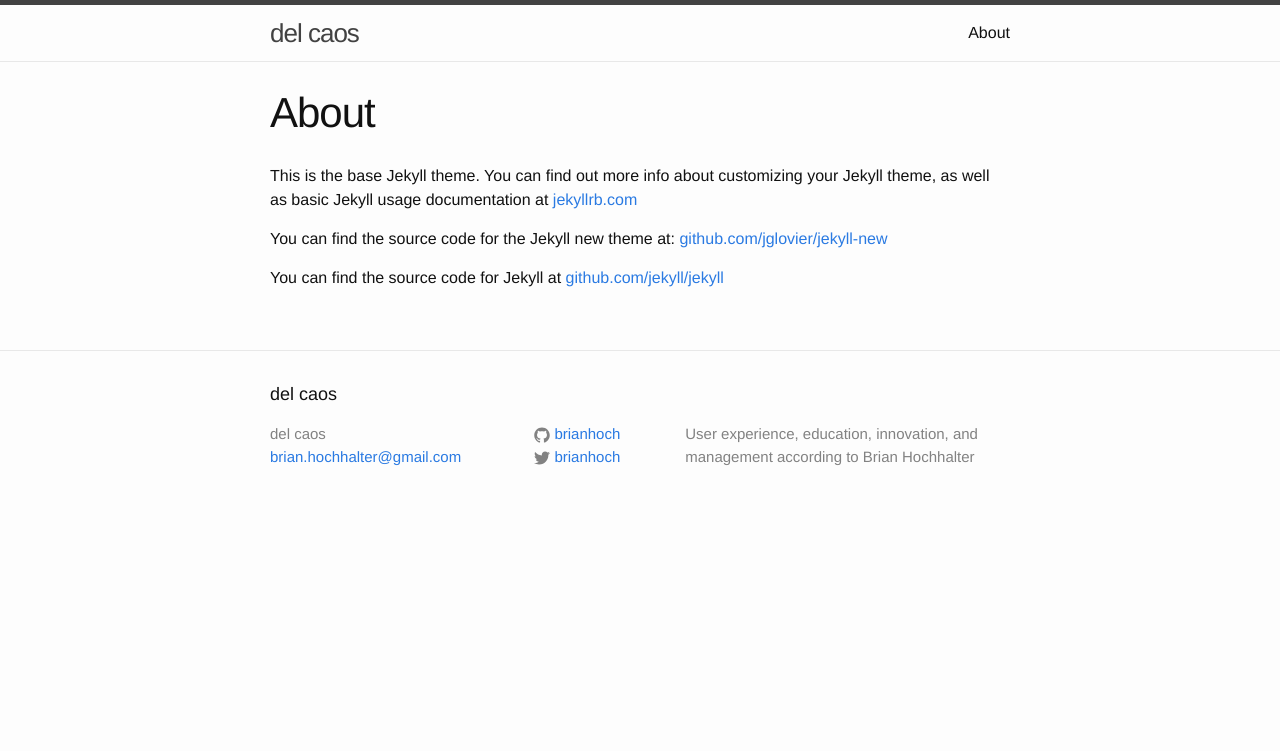
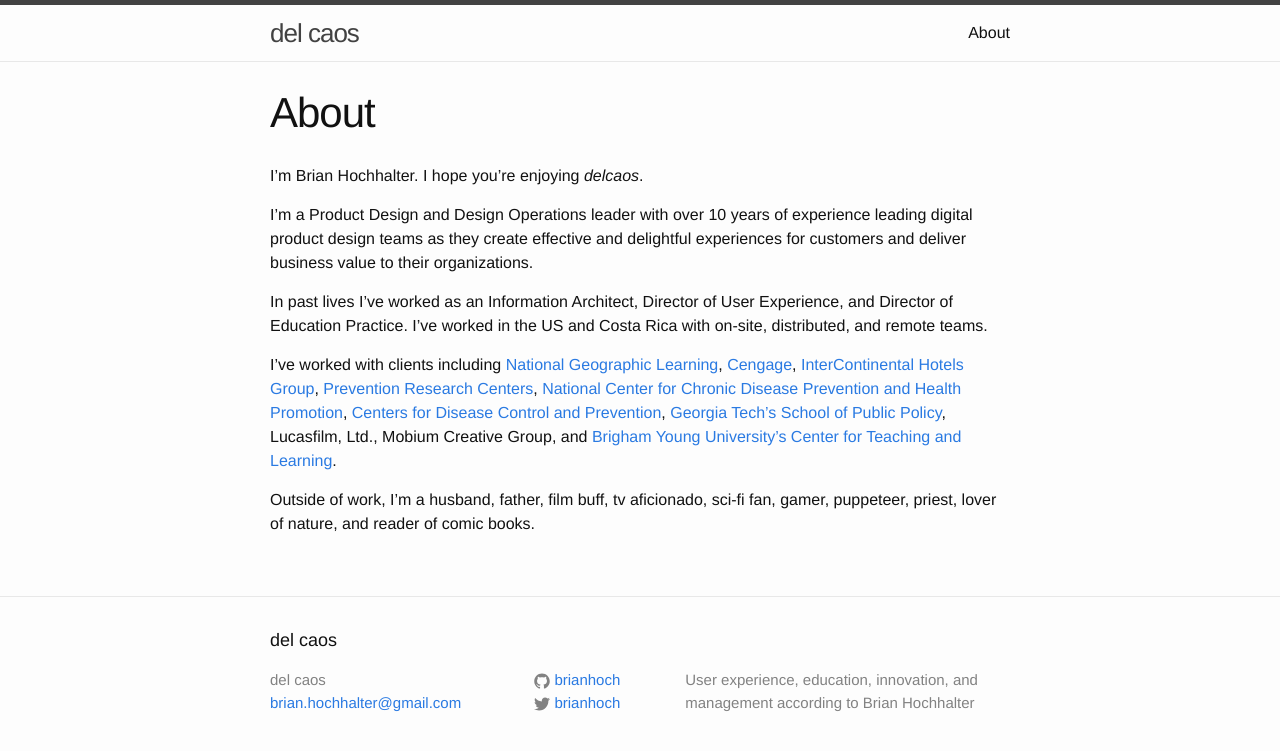
Before and after one commit to brianhoch/brianhoch.github.io, a Jekyll site: the page built from about.md, in a window 1280 px wide. Shown: the top 751 px of the page. Built offline with Jekyll 4.4.1, drawn with Linux system fonts in a browser that asks for light colours.

Commit message:
Update about.md
Migrate about content from previous blog's About page

```diff
--- a/about.md
+++ b/about.md
@@ -4,8 +4,12 @@ title: About
 permalink: /about/
 ---
 
-This is the base Jekyll theme. You can find out more info about customizing your Jekyll theme, as well as basic Jekyll usage documentation at [jekyllrb.com](http://jekyllrb.com/)
+I'm Brian Hochhalter. I hope you're enjoying _delcaos_.
 
-You can find the source code for the Jekyll new theme at: [github.com/jglovier/jekyll-new](https://github.com/jglovier/jekyll-new)
+I'm a Product Design and Design Operations leader with over 10 years of experience leading digital product design teams as they create effective and delightful experiences for customers and deliver business value to their organizations.
 
-You can find the source code for Jekyll at [github.com/jekyll/jekyll](https://github.com/jekyll/jekyll)
+In past lives I've worked as an Information Architect, Director of User Experience, and Director of Education Practice. I’ve worked in the US and Costa Rica with on-site, distributed, and remote teams.
+
+I've worked with clients including [National Geographic Learning](https://ngl.cengage.com/), [Cengage](https://www.cengage.com/), [InterContinental Hotels Group](https://www.ihgplc.com/), [Prevention Research Centers](https://www.cdc.gov/prc/), [National Center for Chronic Disease Prevention and Health Promotion](https://www.cdc.gov/chronicdisease/index.htm), [Centers for Disease Control and Prevention](https://www.cdc.gov/), [Georgia Tech's School of Public Policy](https://spp.gatech.edu/), Lucasfilm, Ltd., Mobium Creative Group, and [Brigham Young University's Center for Teaching and Learning](https://ctl.byu.edu/node).
+
+Outside of work, I’m a husband, father, film buff, tv aficionado, sci-fi fan, gamer, puppeteer, priest, lover of nature, and reader of comic books.
```
